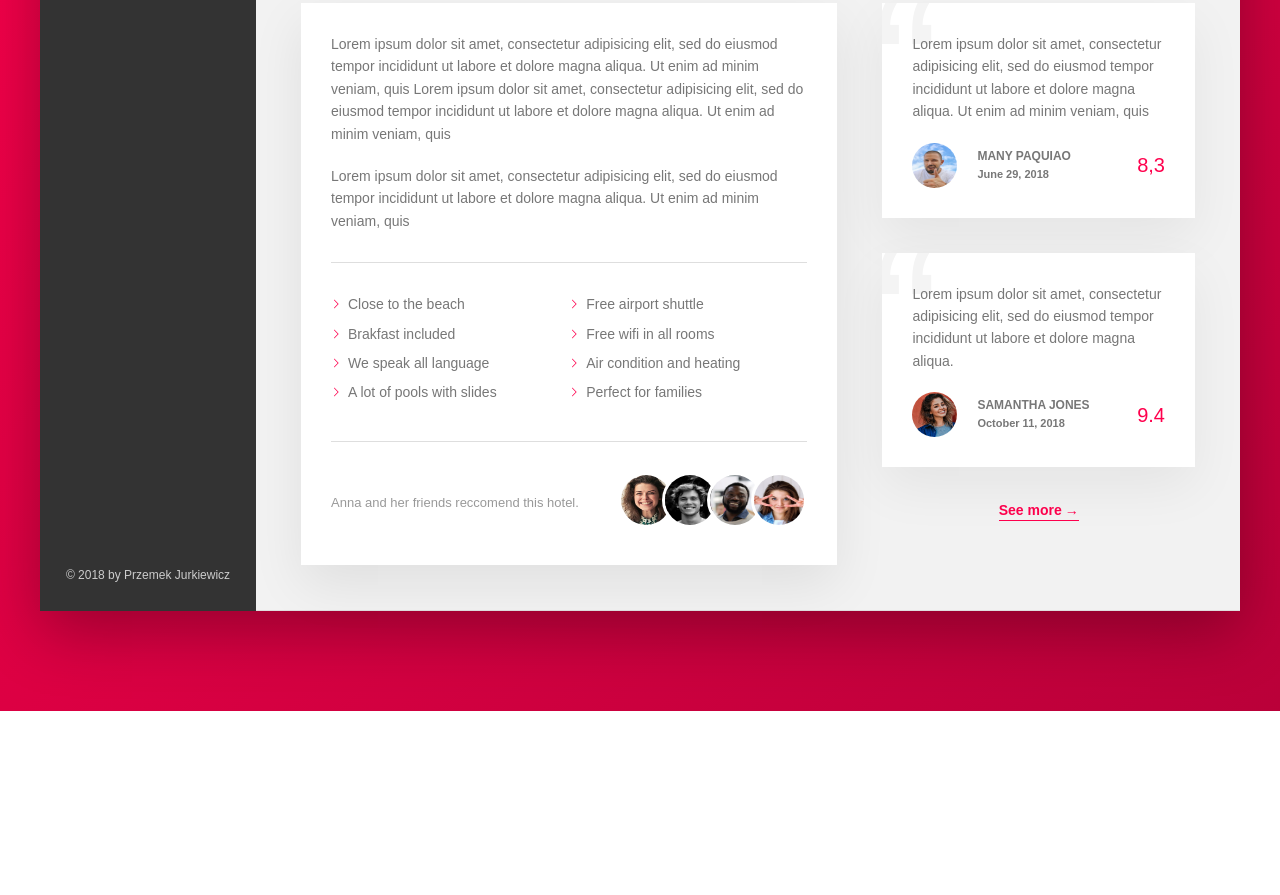
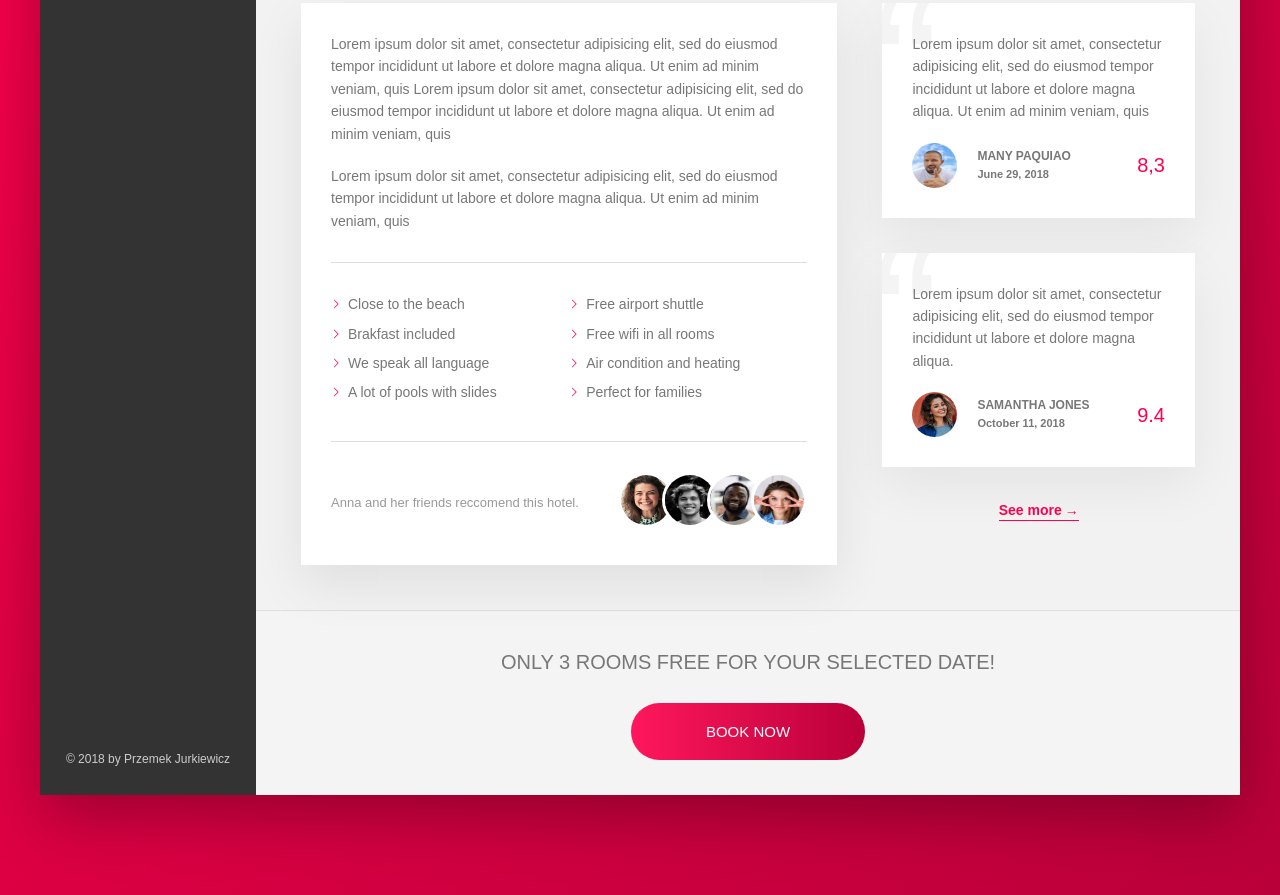
Before and after one commit to Przemiks/BookingApp, a website: page index.html in a window 1280 px wide. Shown: the part 493-1388 px from the top of the page. Before the commit the page ends 1204 px from the top, so only its background shows below. Drawn offline with Linux system fonts and the light colour scheme; a web font is replaced by a local one.

Commit message:
creating and styling book now section

```diff
--- a/index.html
+++ b/index.html
@@ -190,6 +190,15 @@
                         <button class="btn-underline">See more<span>&rarr;</span></button>
                     </div>
                 </div>
+                <div class="cta">
+                    <h2 class="cta__book-now">
+                        Only 3 rooms free for your selected date!
+                    </h2>
+                    <button class="btn">
+                        <span class="btn__visible">Book Now</span>
+                        <span class="btn__invisible">Only 3 rooms</span>
+                    </button>
+                </div>
             </main>
         </div>
     </div>
--- a/sass/_components.scss
+++ b/sass/_components.scss
@@ -450,3 +450,71 @@
         z-index: 1;
     }
 }
+
+/////////////////////////////////////////////
+// CTA
+
+.cta {
+    padding: 3.5rem 0;
+    text-align: center;
+
+    &__book-now {
+        font-size: 2rem;
+        font-weight: 300;
+        text-transform: uppercase;
+        margin-bottom: 2.5rem;
+    }
+}
+
+/////////////////////////////////////////////
+// BTN
+
+.btn {
+    font-size: 1.5rem;
+    text-transform: uppercase;
+    border-radius: 100px;
+    border: none;
+    background-image: linear-gradient(to right, $color-secondary, $color-third);
+    color: #fff;
+    position: relative;
+    overflow: hidden;
+    cursor: pointer;
+
+    & > * {
+        display: inline-block;
+        height: 100%;
+        width: 100%;
+        transition: all .2s;
+    }
+
+    &__visible {
+        padding: 2rem 7.5rem;
+    }
+
+    &__invisible {
+        display: inline-block;
+        position: absolute;
+        padding: 2rem 0;
+        left: 0;
+        top: -100%;
+    }
+
+    &:hover {
+        background-image: linear-gradient(to left, $color-secondary, $color-third);
+    }
+
+    &:hover &__visible {
+        transform: translateY(100%)
+    }
+
+
+
+    &:hover &__invisible {
+        top: 0;
+    }
+
+    &:focus {
+        outline: none;
+        animation: pulse 1s infinite;
+    }
+}
```
Also changed, not shown: css/main.css.
